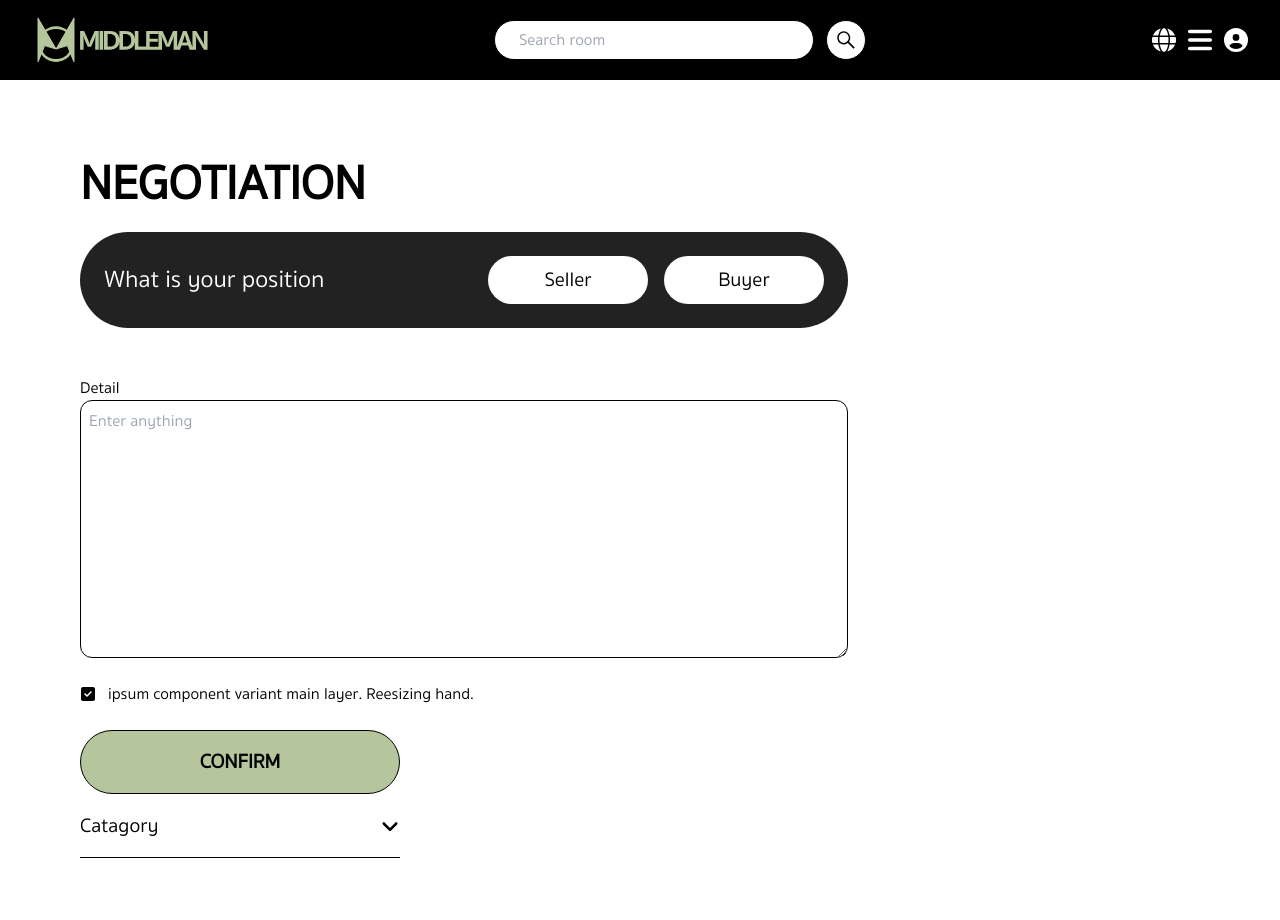
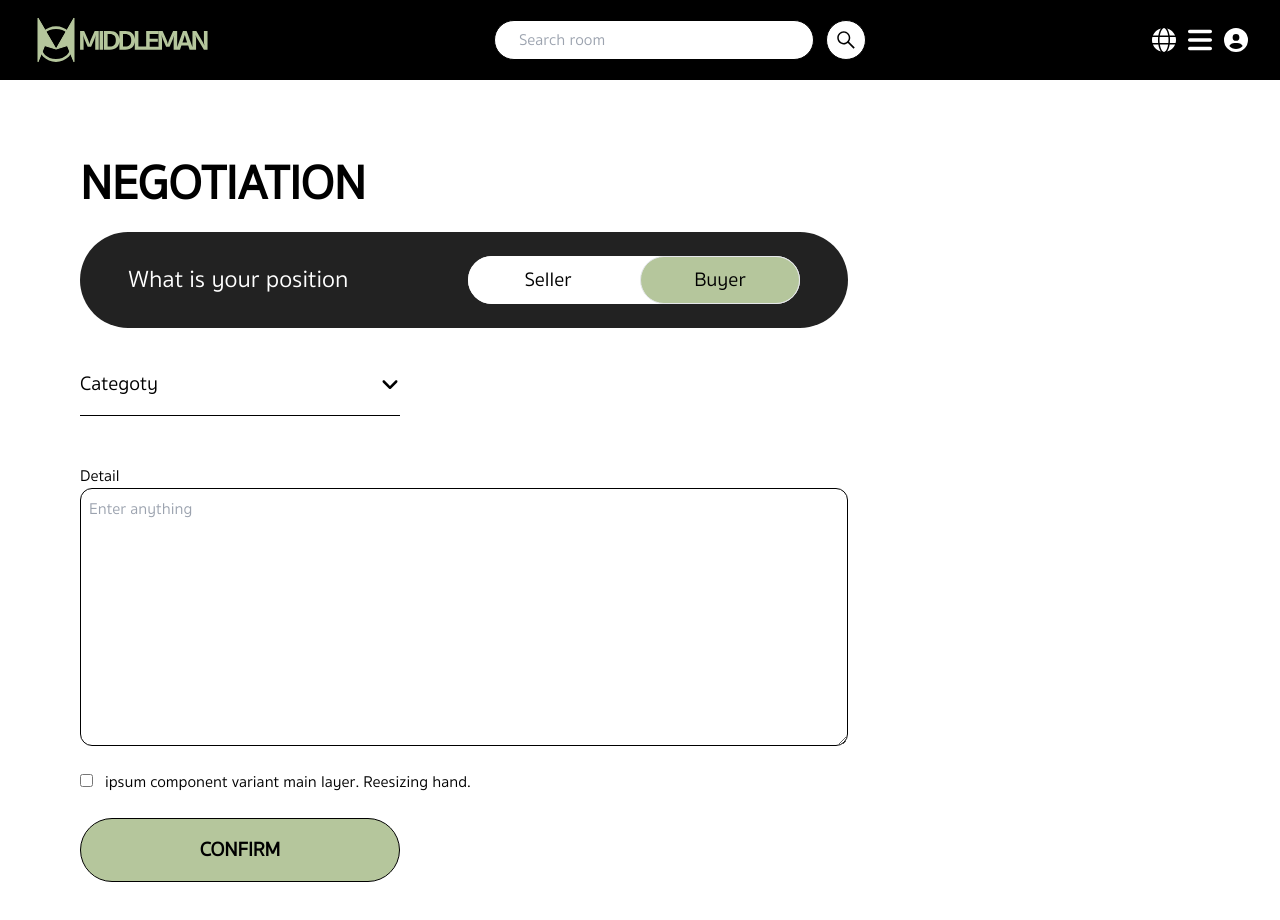
Before and after one commit to Setthapong-M/next-middleman, a Next.js app: page /negotiation in a window 1280 px wide. Shown: the top 920 px of the page. Built offline with nearby package versions, Linux system fonts and the light colour scheme.

Commit message:
Fixed Link, add margin-bottom

```diff
--- a/src/app/account-info-update/page.jsx
+++ b/src/app/account-info-update/page.jsx
@@ -23,7 +23,7 @@ function accountInfoUpdate() {
         <InputBarMd title={"Payment receiving"} ph={"Enter your bank account"}/>
         <InputBarMd title={"Address"} ph={"Enter your address"}/>
       </div>
-      <Link href='/position-side'>
+      <Link href='/account-info'>
           <button className='mt-6 md:max-w-80 w-full h-16 bg-grey400 text-white rounded-full text-xl font-bold md:text-xl border border-black uppercase'>
             Confirm
           </button>
--- a/src/app/components/OrganismDesktop/Heading1.jsx
+++ b/src/app/components/OrganismDesktop/Heading1.jsx
@@ -20,7 +20,7 @@ function Heading1() {
           <p className=''>{content}</p>
           <div className='flex flex-col md:max-w-96 gap-3'>
             <Link href='/login'><button className='w-full  h-14 md:h-20 bg-green200 rounded-full text-xl font-bold md:text-2xl border border-black'>MIDDLEMAN</button></Link>
-            <Link href='/' className='hidden md:block underline text-center'>Already have an account? Sign in</Link>
+            <Link href='/login' className='hidden md:block underline text-center'>Already have an account? Sign in</Link>
           </div>
         </div>
 
--- a/src/app/components/OrganismDesktop/Navbar.jsx
+++ b/src/app/components/OrganismDesktop/Navbar.jsx
@@ -39,12 +39,13 @@ function Navbar() {
                 />
             </div></Link>
 
+
             <div className='hidden md:block'><SearchSm /></div>
             {/* <HeaderRoom /> */}
             <ul className='flex items-center gap-x-3'>
                 <Link href="/"><li><FaGlobe className='w-6 h-6'/></li></Link>
                 <li><button onClick={toggle} className='flex items-center'><FaBars className='w-6 h-12'/></button></li>
-                <Link href="/"><li><FaCircleUser className='w-6 h-6'/></li></Link>
+                <Link href="/account-info-update"><li><FaCircleUser className='w-6 h-6'/></li></Link>
             </ul>
         </div>
 
--- a/src/app/components/OrganismMobile/SearchMd.js
+++ b/src/app/components/OrganismMobile/SearchMd.js
@@ -12,7 +12,7 @@ function SearchMd() {
 
   return (
     <div className='md:hidden max-w-screen-md flex gap-6 p-8'>
-        <div onClick={toggle} className='bg-grey400 rounded-full min-w-16 min-h-16 flex items-center justify-center'>
+        <div className='bg-grey400 rounded-full min-w-16 min-h-16 flex items-center justify-center'>
             <FaExpand className='w-8 h-8 text-white'/>
         </div>
         <input type='text' placeholder='Search room' className='h-16 w-full pl-6 rounded-full border border-black '></input>
--- a/src/app/components/moleculeDesktop/CheckContract.jsx
+++ b/src/app/components/moleculeDesktop/CheckContract.jsx
@@ -1,11 +1,18 @@
-import React from 'react'
+import React, { useState } from 'react'
 import { FaSquareCheck } from "react-icons/fa6";
 
 function CheckContract() {
     const p1 = "ipsum component variant main layer. Reesizing hand."
+
   return (
     <div>
-        <p className='flex items-center gap-3 '><FaSquareCheck />{p1}</p>
+        <input
+          type='checkbox'
+          name='test'
+          id='test'
+        ></input>
+        <label htmlFor='contract' className='ml-3'>{p1}</label>
+
     </div>
   )
 }
--- a/src/app/components/moleculeDesktop/CheckInputProduct.jsx
+++ b/src/app/components/moleculeDesktop/CheckInputProduct.jsx
@@ -5,7 +5,7 @@ import { useState } from 'react';
 
 function CheckInputProduct() {
     const titleP = "Price";
-    const contentP = "Enter price";
+    const contentP = "9900";
     const titleD = "Description";
     const contentD = "Lorem ipsum dolor sit amet consectetur. Arcu est urna lobortis sagittis tincidunt. Aliquam odio eget risus aliquet ac nunc eget ullamcorper. Etiam blandit faucibus nibh faucibus etiam. Tincidunt cras urna magna aliquam fringilla facilisis.";
 
--- a/src/app/components/moleculeDesktop/Dropdown.jsx
+++ b/src/app/components/moleculeDesktop/Dropdown.jsx
@@ -3,7 +3,7 @@ import React, { useState } from 'react'
 import { FaAngleDown, FaAngleUp } from "react-icons/fa6";
 
 
-const Dropdown = (props) => {
+const Dropdown = ({options}) => {
     const [isOpen, setIsOpen] = useState(false);
 
     const toggleDropdown = () => {
@@ -14,11 +14,6 @@ const Dropdown = (props) => {
         setIsOpen(false);
     };
 
-    let options = [
-        "This is first",
-        "This is second",
-        "This is third",
-    ]
 
     return (
             <div id='dropDownButton'>
@@ -28,26 +23,26 @@ const Dropdown = (props) => {
                     className="bg-white w-full md:w-80 h-16 text-xl flex items-center justify-between "
                     onClick={toggleDropdown}
                 >
-                    {props.title} <FaAngleUp />
+                    {options[0]} <FaAngleUp />
                     </button>
                 ) : <button
                     type="button"
                     className="bg-white w-full md:w-80 h-16 text-xl flex items-center justify-between border-b border-black "
                     onClick={toggleDropdown}
                 >
-                    {props.title} <FaAngleDown />
+                    {options[0]} <FaAngleDown />
                     </button>}
 
                 {isOpen && (
-                    <div className=" w-80 rounded-xl drop-shadow-md bg-white border">
+                    <div className="absolute w-80 rounded-xl drop-shadow-md bg-white border">
                         <ul>
                         {options.map((message, index) => {
-                            return <li>
+                            return <li key={index}>
                                         <a
                                             href="#"
                                             className="block px-3 py-3 text-md hover:bg-grey100 hover:rounded-xl"
                                             onClick={closeDropdown}
-                                            key={index}
+
                                         >
                                             {message}
                                         </a>
--- a/src/app/components/moleculeDesktop/Heading.jsx
+++ b/src/app/components/moleculeDesktop/Heading.jsx
@@ -12,7 +12,7 @@ function Heading(props) {
         <p className=''>{props.content}</p>
         <div className='flex items-end gap-6'>
           <Link href='/create-room'><button className='min-w-40 w-full h-16 bg-green200 rounded-full text-xl font-bold'>MIDDLEMAN</button></Link>
-          <Link href='/' className='hidden md:block underline text-center'>Not an account yet?</Link>
+          <Link href='/login' className='hidden md:block underline text-center'>Not an account yet?</Link>
         </div>
     </div>
   )
--- a/src/app/components/moleculeDesktop/PositionNego.jsx
+++ b/src/app/components/moleculeDesktop/PositionNego.jsx
@@ -3,14 +3,26 @@ import { useState } from 'react'
 
 function PositionNego() {
 
+  const [isOpen, setIsOpen] = useState(false);
+
+  const handleToggle = () => {
+    setIsOpen(!isOpen);
+  }
+
   return (
-    <div className='max-w-3xl w-full bg-grey400 flex justify-between items-center p-6 rounded-full'>
+    <div className='max-w-3xl w-full bg-grey400 flex justify-between items-center py-6 px-12 rounded-full'>
         <h1 className='text-white text-2xl'>What is your position</h1>
-        <div className='flex gap-4'>
-            <button className='w-40 h-12 bg-white rounded-full text-xl'>Seller</button>
+        {isOpen ? (
+          <div className='flex gap-3 bg-white rounded-full'>
+            <button onClick={handleToggle} className='w-40 h-12 bg-green200 rounded-full text-xl border'>Seller</button>
+            <button onClick={handleToggle} className='w-40 h-12 bg-white rounded-full text-xl'>Buyer</button>
+          </div>
+        ) : <div className='flex gap-3 bg-white rounded-full'>
+            <button onClick={handleToggle} className='w-40 h-12 bg-white rounded-full text-xl'>Seller</button>
+            <button onClick={handleToggle} className='w-40 h-12 bg-green200 rounded-full text-xl border'>Buyer</button>
+          </div>
+        }
 
-            <button className='w-40 h-12 bg-white rounded-full text-xl'>Buyer</button>
-        </div>
     </div>
   )
 }
--- a/src/app/components/moleculeDesktop/SearchSm.jsx
+++ b/src/app/components/moleculeDesktop/SearchSm.jsx
@@ -1,3 +1,4 @@
+import Link from 'next/link';
 import React from 'react'
 import {FaSistrix } from "react-icons/fa6";
 
@@ -10,7 +11,10 @@ function SearchSm() {
       </div>
       <button className='w-10 h-10 border border-black bg-white rounded-full'>
           <div className='flex justify-center'>
-              <FaSistrix className='w-5 h-5 text-black'/>
+              <Link href="/enter-key">
+                <FaSistrix className='w-5 h-5 text-black'/>
+              </Link>
+
           </div>
       </button>
   </div>
--- a/src/app/layout.jsx
+++ b/src/app/layout.jsx
@@ -21,8 +21,9 @@ export default function RootLayout({ children }) {
         </div>
 
         {children}
+        <div className="mb-24 md:mb-0"></div>
         <div className="md:hidden fixed bottom-0 inset-x-0">
-          {/* <NavberMd /> */}
+          <NavberMd />
         </div>
       </body>
     </html>
--- a/src/app/negotiation/page.jsx
+++ b/src/app/negotiation/page.jsx
@@ -8,18 +8,26 @@ import Link from 'next/link'
 import Dropdown from '../components/moleculeDesktop/Dropdown'
 
 function Negotiation() {
+  let options = [
+    'Categoty',
+    'Discount on product',
+    'Return product',
+    'Negotiate by MIDDLEMAN',
+  ]
+
   return (
     <div className='max-w-screen-xl mx-auto p-8 md:p-20'>
         <div className='flex flex-col gap-6'>
         <h1 className='text-5xl font-bold uppercase'>Negotiation</h1>
         <PositionNego />
+        <Dropdown options = {options} />
         <InputDetailNego />
         <CheckContract />
         <Link href='/' className='flex items-center justify-center mt-3 md:mt-0 w-full md:w-80 h-16 bg-green200 text-black rounded-full text-xl font-bold md:text-xl border border-black uppercase'>
           Confirm
         </Link>
         </div>
-        <Dropdown title = {"Catagory"}/>
+
 
     </div>
 
```
